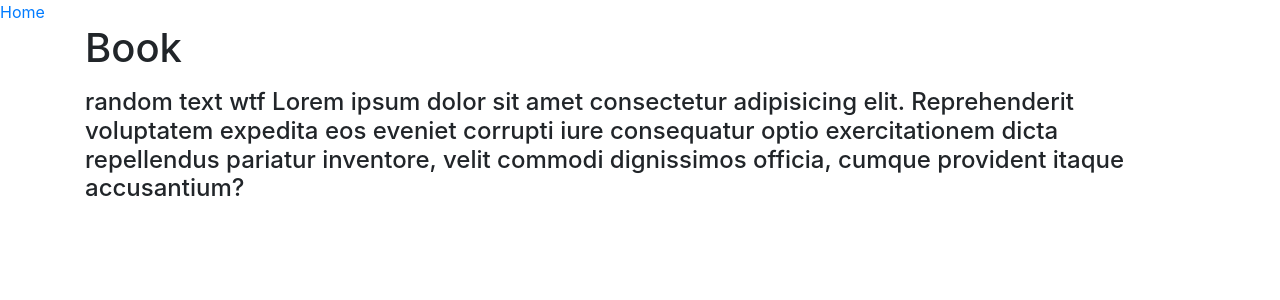
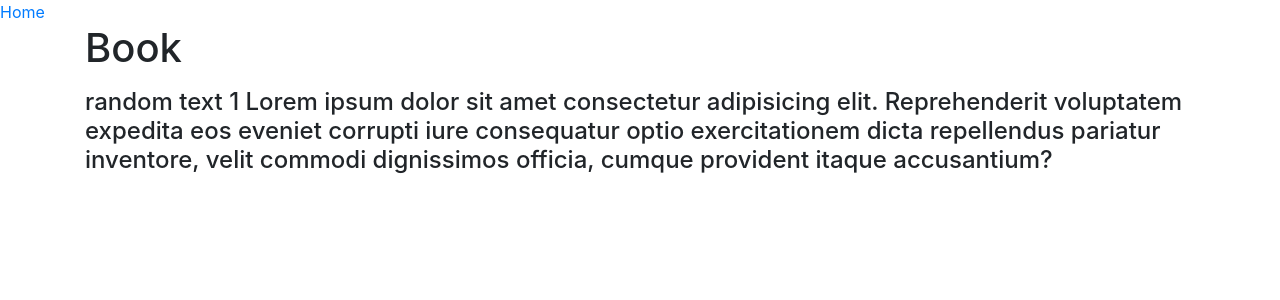
Before and after one commit to marcogmaia/nareal, a React (Create React App) app: page /book/1 in a window 1280 px wide. Shown: the top 300 px of the page. Built offline with nearby package versions, Linux system fonts and the light colour scheme; the HTML template or start-up script is replaced by a standard one.

Commit message:
recebendo os parametros e mudando o texto

```diff
--- a/src/components/Home.jsx
+++ b/src/components/Home.jsx
@@ -15,11 +15,11 @@ class Home extends Component {
   };
 
   // as imagens estao funcionando como botoes
-  handleClickThumbnail = id => {
-    // console.log("mas que coisa doido");
-    // return id;
-    console.log(id);
-  };
+  // handleClickThumbnail = id => {
+  //   // console.log("mas que coisa doido");
+  //   // return id;
+  //   console.log(id);
+  // };
 
   render() {
     return (
@@ -30,7 +30,7 @@ class Home extends Component {
               <div key={img.id} className="card">
                 {/* <button onClick={() => this.handleClickThumbnail(img.id)}> */}
                 <Link
-                  onClick={() => this.handleClickThumbnail(img.id)}
+                  // onClick={() => this.handleClickThumbnail(img.id)}
                   to={`book/${img.id}`}
                 >
                   <img
--- a/src/components/book.jsx
+++ b/src/components/book.jsx
@@ -1,17 +1,24 @@
 import React, { Component } from "react";
 
 class Books extends Component {
-  // state = [
-  //   { id: 1, text: "random text 1" },
-  //   { id: 2, text: "random text 2" },
-  //   { id: 3, text: "random text 3" },
-  //   { id: 4, text: "random text 4" }
-  // ];
+  state = {
+    books: [
+      { id: 1, text: "random text 1" },
+      { id: 2, text: "random text 2" },
+      { id: 3, text: "random text 3" },
+      { id: 4, text: "random text 4" }
+    ]
+  };
 
   // console.log(this.props);
   randomtext() {
-    console.log(this.props.match.params);
-    return "random text wtf Lorem ipsum dolor sit amet consectetur adipisicing elit. Reprehenderit voluptatem expedita eos eveniet corrupti iure consequatur optio exercitationem dicta repellendus pariatur inventore, velit commodi dignissimos officia, cumque provident itaque accusantium?";
+    const id = this.props.match.params.testval;
+
+    return (
+      this.state.books[id - 1].text +
+      " " +
+      "Lorem ipsum dolor sit amet consectetur adipisicing elit. Reprehenderit voluptatem expedita eos eveniet corrupti iure consequatur optio exercitationem dicta repellendus pariatur inventore, velit commodi dignissimos officia, cumque provident itaque accusantium?"
+    );
   }
   render() {
     return (
```
